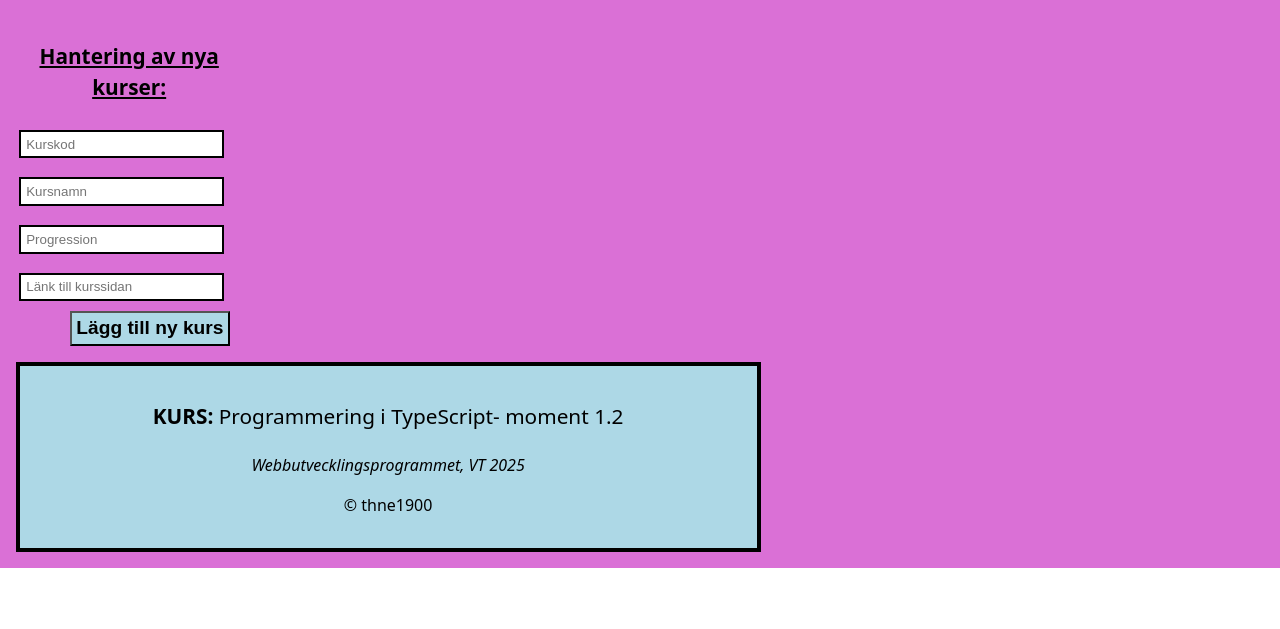
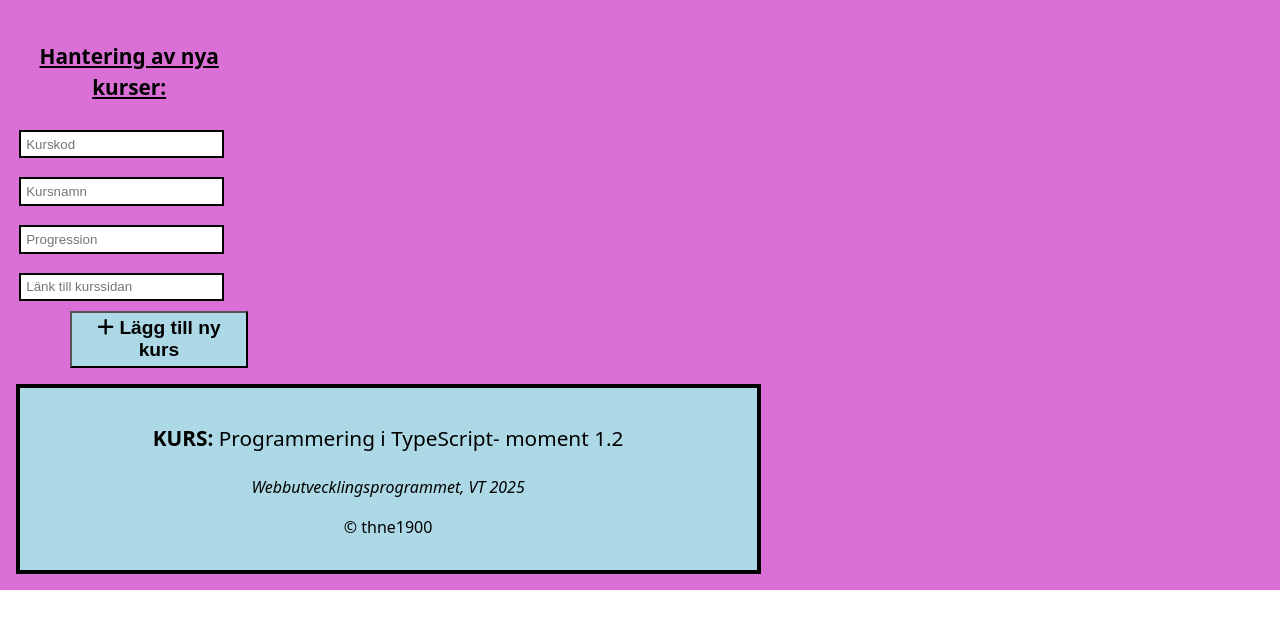
Before and after one commit to thne1900/moment1.2, a website built with Vite: page index.html in a window 1280 px wide. Shown: the part 151-780 px from the top of the page. Built offline with nearby package versions, Linux system fonts and the light colour scheme; no server answers.

Commit message:
Tillägg av ikon.

```diff
--- a/index.html
+++ b/index.html
@@ -24,7 +24,7 @@
   <br>
   <input type="text" id="syllabus" placeholder="Länk till kurssidan" autocomplete="yes">
   <br>
-  <button id="addButton" type="submit">Lägg till ny kurs</button>
+  <button id="addButton" type="submit"><i class="fa-solid fa-plus"></i> Lägg till ny kurs</button>
 
  </form>
 
```
